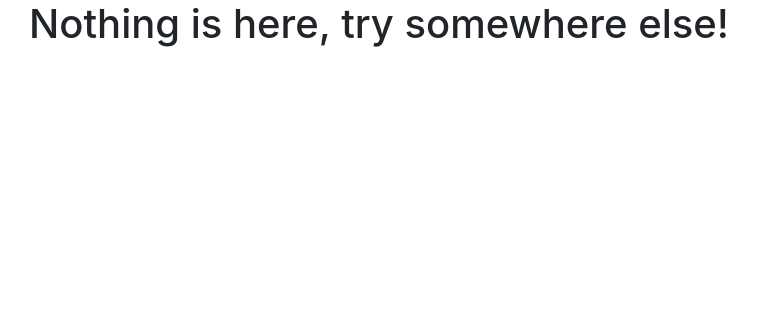
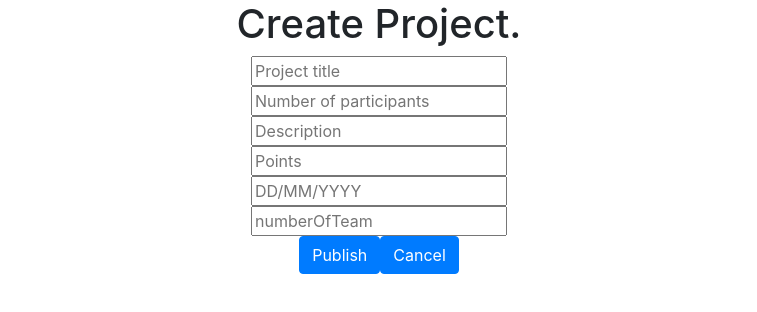
Before and after one commit to alsahmou/educational-platform, a React (Create React App) app: page /create-project in a window 1280 px wide. Shown: the top 312 px of the page, without its empty margins (261-1018 px from the left). Built offline with nearby package versions, Linux system fonts and the light colour scheme; no server answers.

Commit message:
Fixed create project component. Cleaned the code and  added some comments.

```diff
--- a/src/App.js
+++ b/src/App.js
@@ -29,7 +29,7 @@ class App extends Component {
             <Route exact path='/user-dashboard' component={UserDashboard} />
             <Route exact path='/newsfeed' component={Newsfeed} />
             <Route exact path='/myprojects' component={MyProjects} />
-            <Route exact path='/CreateProject' component={CreateProject} />
+            <Route exact path='/create-project' component={CreateProject} />
             <Route path='/posts/:slug' component={DynamicRouteComp} />
             <Route component={NotFound} />
           </Switch>
--- a/src/routingComps/CreateProject.js
+++ b/src/routingComps/CreateProject.js
@@ -9,32 +9,17 @@ export default class CreateProject extends Component {
 	constructor(props) {
 	    super(props);
 
-	    this.onSwitch = this.onSwitch.bind(this)
 	    this.updateDB = this.updateDB.bind(this)
-
-	    this.state = {
-	    	date: new Date(),
-	    	checked: false,
-	    	isGroup: false
-	    };
 	 }
 
 	componentDidMount() {
+		// Getting current users' username.
 		axios.get('http://localhost:5000/users/getinfo', {withCredentials: true})
 			.then(response => {
 				username = response.data.username
 			})
 			.catch(function (error) {
 				console.log(error);
-	      })
-	   }
-
-	// Handling the switch button.
-	onSwitch(checked) {
-		console.log(checked)
-	    this.setState({
-	    	checked: checked,
-	    	isGroup: !this.state.isGroup
 			})
 	   }
 
@@ -56,6 +41,16 @@ export default class CreateProject extends Component {
 
 	// Updating the DB with the new posted project.
 	updateDB = () => {
+		var isGroup = null
+		console.log(this.refs.numberOfTeam.value)
+
+		if(this.refs.numberOfTeam.value > 0) {
+			isGroup = true
+		}
+		else {
+			isGroup = false
+		}
+		// Creating new admin project object
 		const newAdminProject = {
 			username: username,
 			projectName: this.refs.projectTitle.value,
@@ -65,9 +60,11 @@ export default class CreateProject extends Component {
 			description: this.refs.description.value,
 			projectPoints: this.refs.points.value,
 			dueDate: this.refs.dueDate.value,
-			isGroup: this.state.checked,
+			isGroup: isGroup,
 			groupSize:this.refs.numberOfTeam.value
 		}
+		// Updating the data base with the new admin project.
+		// Redirecting the user to the newsfeed page then.
 		axios.post('http://localhost:5000/adminprojects/add', newAdminProject)
 		window.location.href = "/newsfeed"
 	}
@@ -112,8 +109,13 @@ export default class CreateProject extends Component {
 		          ref="dueDate"
 		        />
 		        <br></br>
-		        <Switch onChange={this.onSwitch} checked={this.state.checked}/>
-	        	{this.displayInput()}
+		        <input
+			        type="text"
+			        placeholder="numberOfTeam"
+			        required
+			        ref="numberOfTeam"
+			        />
+			    <br></br>
 	    	</form>
 		    	<Button type="button" onClick={this.updateDB}>Publish</Button>
 		        <Button type="button" href="/newsfeed">Cancel</Button>
--- a/src/routingComps/MyProjects.js
+++ b/src/routingComps/MyProjects.js
@@ -14,7 +14,7 @@ export default class MyProjects extends Component {
 
 	componentDidMount() {
 		// Getting current users' username.
-		axios.get('http://localhost:5000/users/getinfo',  {withCredentials: true})
+		axios.get('http://localhost:5000/users/getinfo', {withCredentials: true})
 			.then(response => {
 				this.setState({
 					username: response.data.username
```
Also changed, not shown: src/routingComps/Newsfeed.js (+8 -2 lines). Lines whose indentation alone changed are shown as unchanged.
